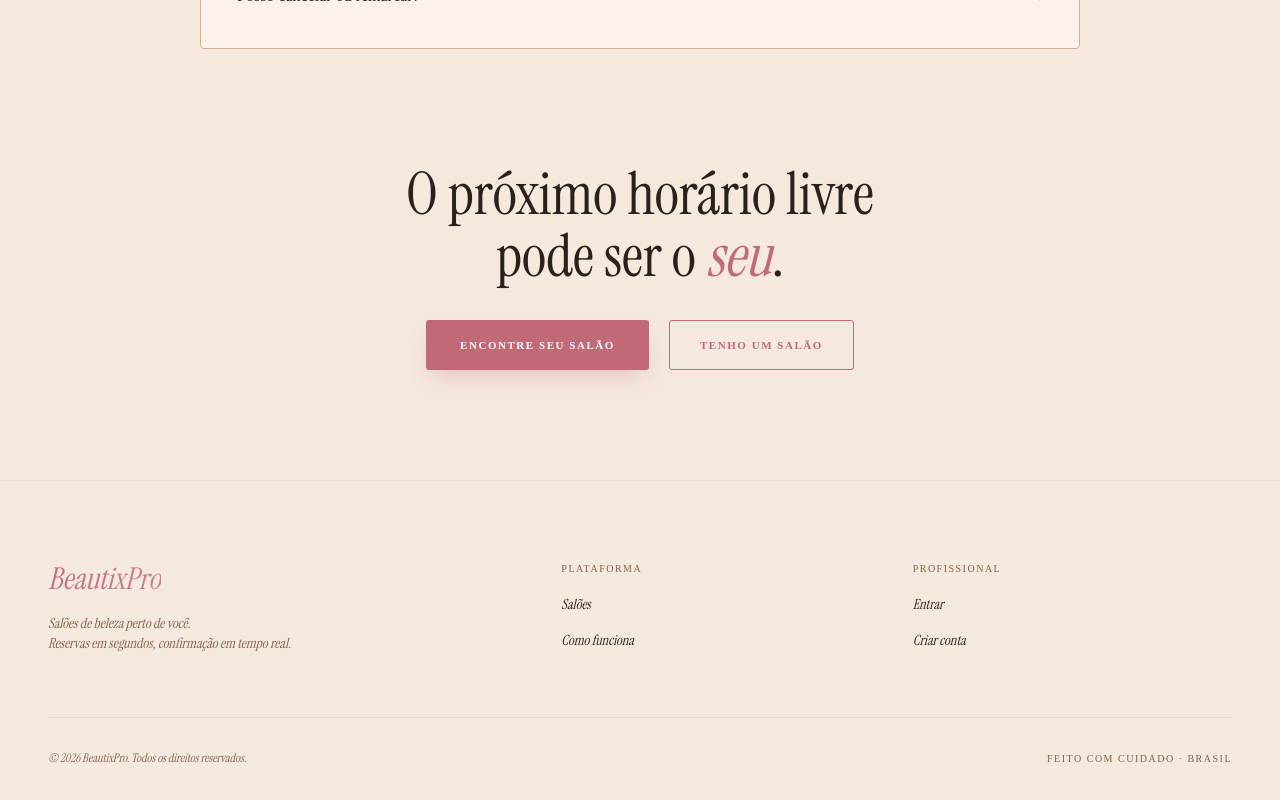
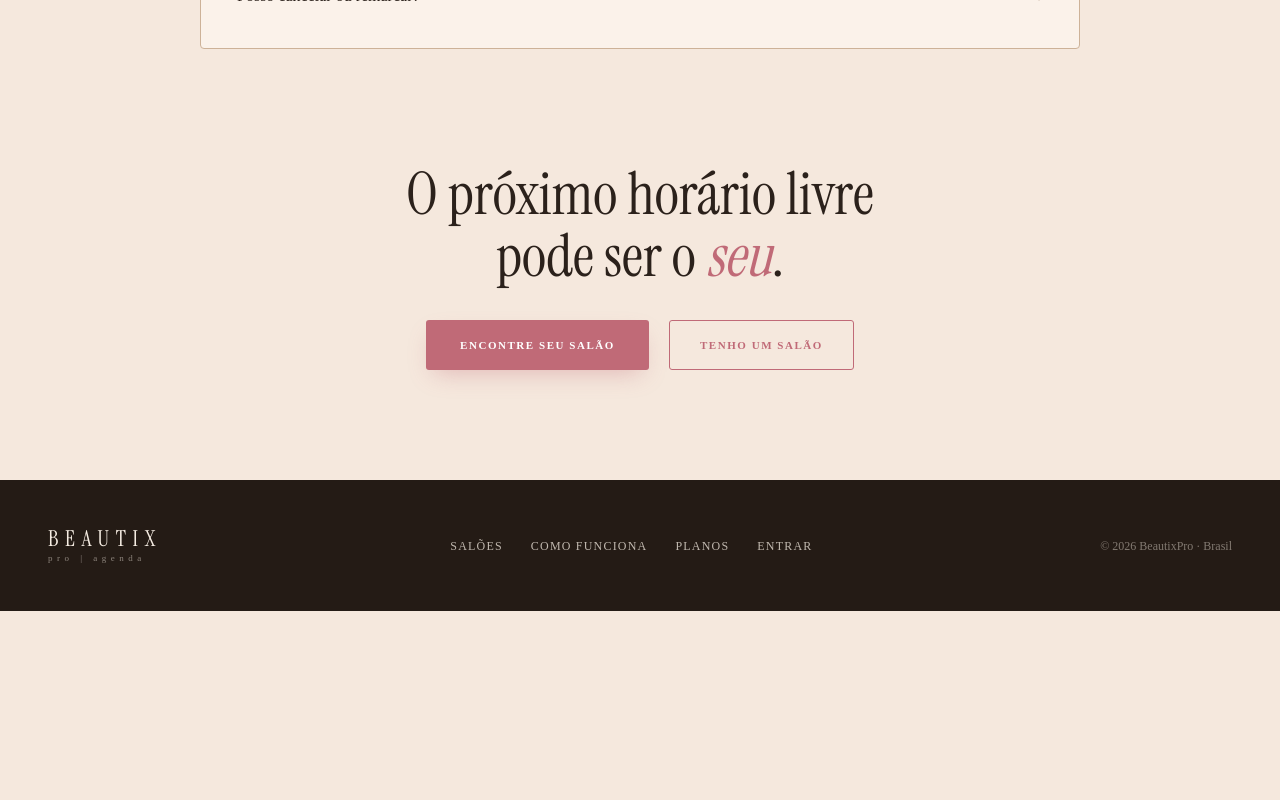
Before and after one commit to Felipe-Yasuo/beautixpro, a Next.js app: page / in a window 1280 px wide. Shown: the part 4786-5586 px from the top of the page. After the commit the page ends 5397 px from the top, so only its background shows below. Built offline with nearby package versions, Linux system fonts and the light colour scheme; no server answers; the database is empty.

Commit message:
refactor(footer): redesign para layout single-row escuro

```diff
--- a/src/app/globals.css
+++ b/src/app/globals.css
@@ -433,3 +433,12 @@
   background-color: var(--gold);
   color: #fff;
 }
+
+.footer-link {
+  color: rgba(246, 237, 227, 0.75);
+  transition: color 0.2s;
+}
+
+.footer-link:hover {
+  color: #f6ede3;
+}
--- a/src/components/features/home/footer.tsx
+++ b/src/components/features/home/footer.tsx
@@ -2,77 +2,36 @@ import Link from "next/link";
 
 export function Footer() {
     return (
-        <footer className="relative border-t border-outline-variant bg-surface-lowest">
-            <div className="mx-auto max-w-7xl px-6 py-16 lg:px-12 lg:py-20">
-                <div className="grid grid-cols-1 gap-12 lg:grid-cols-12">
+        <footer style={{ backgroundColor: "#241b15", color: "#f6ede3" }}>
+            <div className="mx-auto flex max-w-[1280px] flex-wrap items-center justify-between gap-7 p-12">
+                <Link href="/" className="flex flex-col leading-none">
+                    <span className="font-serif tracking-[0.3em]" style={{ fontSize: "22px", color: "#f6ede3" }}>
+                        BEAUTIX
+                    </span>
+                    <span className="mt-1 tracking-[0.5em]" style={{ fontSize: "9px", color: "rgba(246,237,227,0.5)" }}>
+                        pro | agenda
+                    </span>
+                </Link>
 
-                    <div className="lg:col-span-5">
-                        <Link
-                            href="/"
-                            className="text-gradient-gold font-serif text-3xl italic"
-                        >
-                            BeautixPro
-                        </Link>
-                        <p className="mt-4 max-w-xs font-serif text-sm italic text-on-surface-variant">
-                            Salões de beleza perto de você.
-                            <br />
-                            Reservas em segundos, confirmação em tempo real.
-                        </p>
-                    </div>
+                <nav className="flex flex-wrap items-center gap-7">
+                    <FooterLink href="#atelies">Salões</FooterLink>
+                    <FooterLink href="#como-funciona">Como funciona</FooterLink>
+                    <FooterLink href="#planos">Planos</FooterLink>
+                    <FooterLink href="/login">Entrar</FooterLink>
+                </nav>
 
-                    <div className="grid grid-cols-2 gap-8 lg:col-span-7">
-                        <FooterColumn
-                            title="Plataforma"
-                            links={[
-                                { label: "Salões", href: "#atelies" },
-                                { label: "Como funciona", href: "#como-funciona" },
-                            ]}
-                        />
-                        <FooterColumn
-                            title="Profissional"
-                            links={[
-                                { label: "Entrar", href: "/login" },
-                                { label: "Criar conta", href: "/login" },
-                            ]}
-                        />
-                    </div>
-                </div>
-
-                <div className="mt-16 flex flex-col items-start justify-between gap-3 border-t border-outline-variant pt-8 sm:flex-row sm:items-center">
-                    <p className="font-serif text-xs italic text-on-surface-variant">
-                        © {new Date().getFullYear()} BeautixPro. Todos os direitos reservados.
-                    </p>
-                    <p className="label-overline text-on-surface-variant">
-                        Feito com cuidado · Brasil
-                    </p>
-                </div>
+                <p className="text-[12px]" style={{ color: "rgba(246,237,227,0.45)" }}>
+                    © {new Date().getFullYear()} BeautixPro · Brasil
+                </p>
             </div>
         </footer>
     );
 }
 
-function FooterColumn({
-    title,
-    links,
-}: {
-    title: string;
-    links: { label: string; href: string }[];
-}) {
+function FooterLink({ href, children }: { href: string; children: React.ReactNode }) {
     return (
-        <div>
-            <p className="label-overline text-gold">{title}</p>
-            <ul className="mt-4 flex flex-col gap-3">
-                {links.map((link) => (
-                    <li key={link.label}>
-                        <Link
-                            href={link.href}
-                            className="font-serif text-sm italic text-on-surface transition-colors hover:text-gold"
-                        >
-                            {link.label}
-                        </Link>
-                    </li>
-                ))}
-            </ul>
-        </div>
+        <Link href={href} className="footer-link text-[12px] uppercase tracking-[0.1em]">
+            {children}
+        </Link>
     );
 }
```
